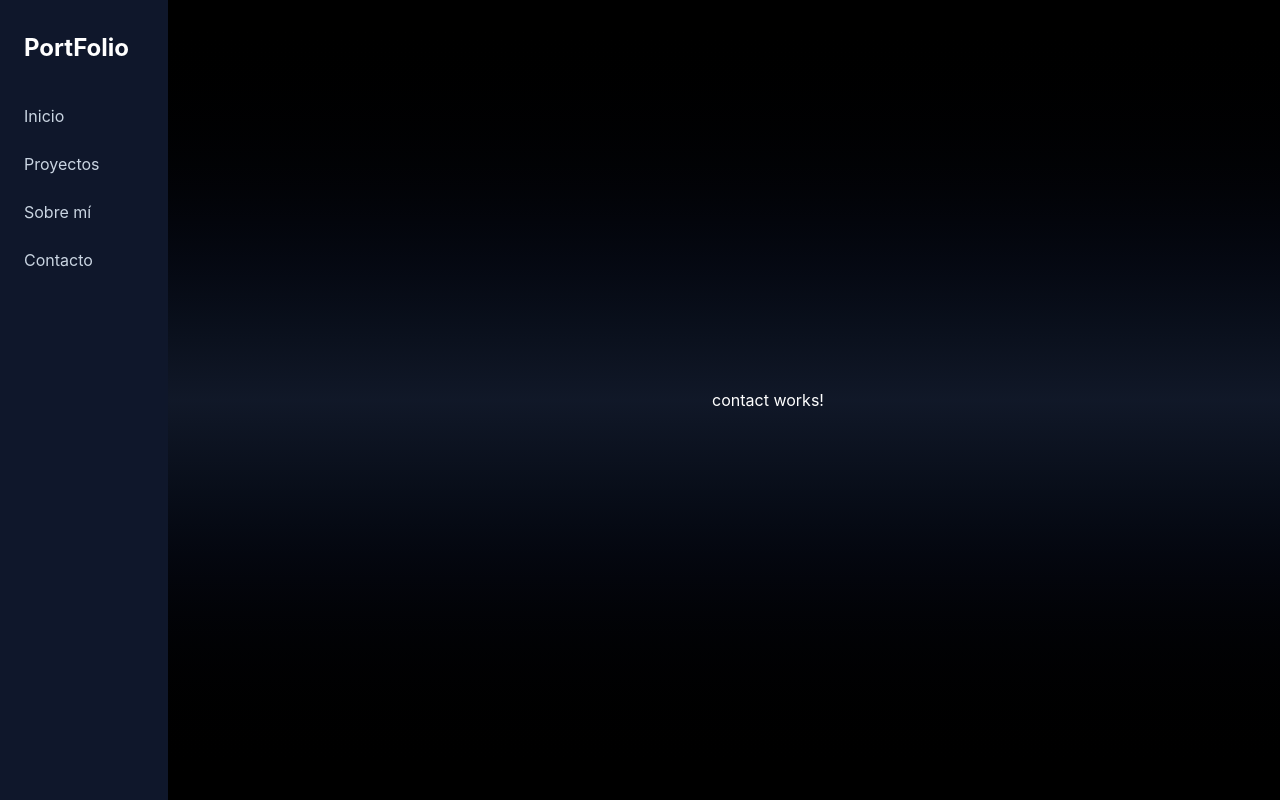
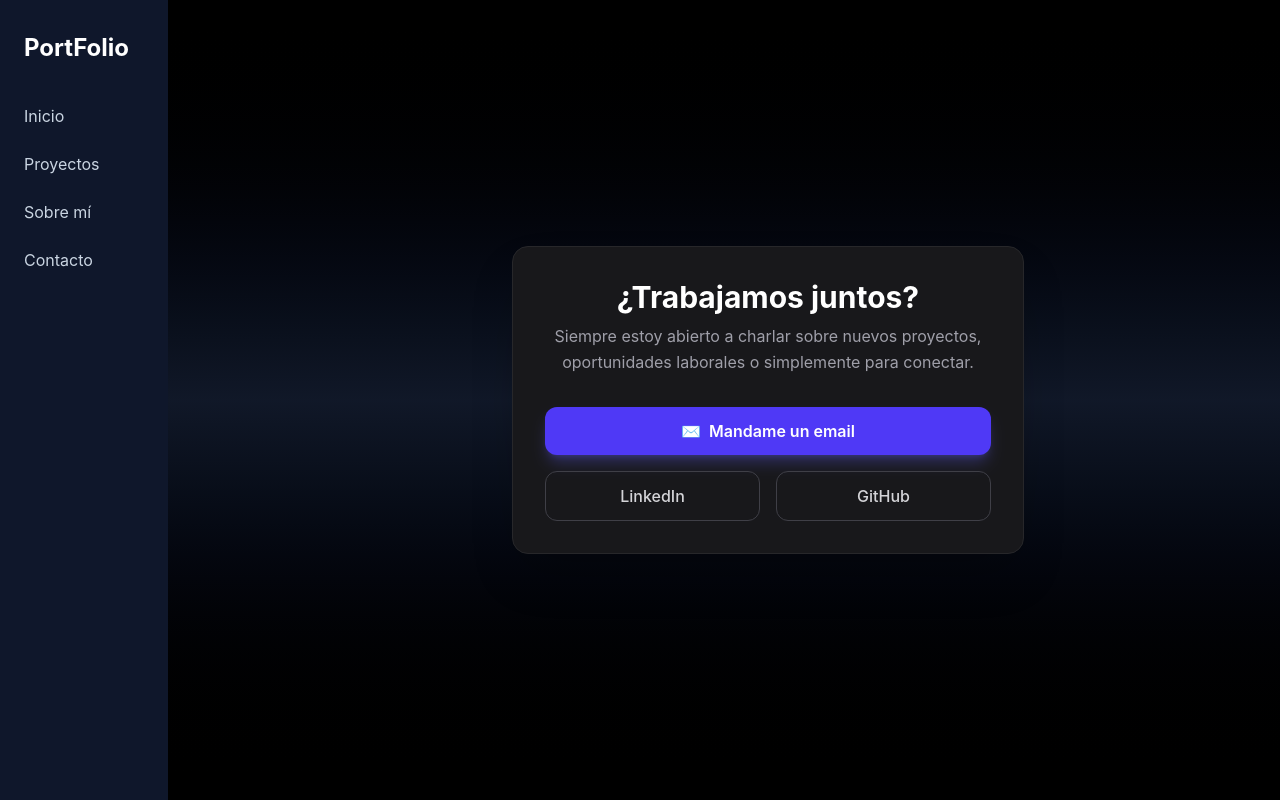
Before and after one commit to MatiasTanoni/Portfolio, an Angular app in the folder portfolio/: page /contact in a window 1280 px wide. Built offline with nearby package versions, Linux system fonts and the light colour scheme.

Commit message:
page contacto

```diff
--- a/portfolio/src/app/pages/contact/contact.html
+++ b/portfolio/src/app/pages/contact/contact.html
@@ -1 +1,32 @@
-<p>contact works!</p>
+<div class="flex justify-center p-8">
+    <div
+        class="bg-zinc-900 border border-zinc-800 rounded-2xl p-8 max-w-lg w-full shadow-2xl hover:-translate-y-1 transition-transform duration-300">
+
+        <div class="text-center mb-8">
+            <h2 class="text-3xl font-bold text-white mb-2">¿Trabajamos juntos?</h2>
+            <p class="text-zinc-400 leading-relaxed">
+                Siempre estoy abierto a charlar sobre nuevos proyectos, oportunidades laborales o simplemente para
+                conectar.
+            </p>
+        </div>
+
+        <div class="flex flex-col gap-4">
+            <a href="https://mail.google.com/mail/?view=cm&fs=1&to=matitanoni@gmail.com" target="_blank"
+                class="w-full flex justify-center items-center gap-2 bg-indigo-600 hover:bg-indigo-700 text-white font-semibold py-3 px-6 rounded-xl transition-all duration-200 shadow-lg shadow-indigo-500/30">
+                <span>✉️</span> Mandame un email
+            </a>
+
+            <div class="flex gap-4 w-full">
+                <a href="https://www.linkedin.com/in/matias-tanoni-7b3562241/" target="_blank" rel="noopener noreferrer"
+                    class="flex-1 flex justify-center items-center bg-transparent border border-zinc-700 hover:border-zinc-500 hover:bg-zinc-800 text-zinc-300 font-medium py-3 px-6 rounded-xl transition-all duration-200">
+                    LinkedIn
+                </a>
+                <a href="https://github.com/MatiasTanoni" target="_blank" rel="noopener noreferrer"
+                    class="flex-1 flex justify-center items-center bg-transparent border border-zinc-700 hover:border-zinc-500 hover:bg-zinc-800 text-zinc-300 font-medium py-3 px-6 rounded-xl transition-all duration-200">
+                    GitHub
+                </a>
+            </div>
+        </div>
+
+    </div>
+</div>
```
